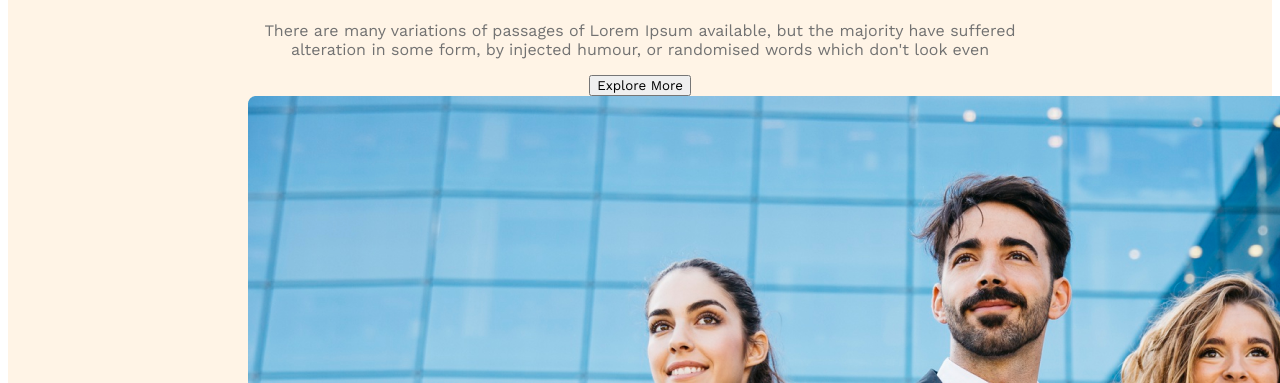
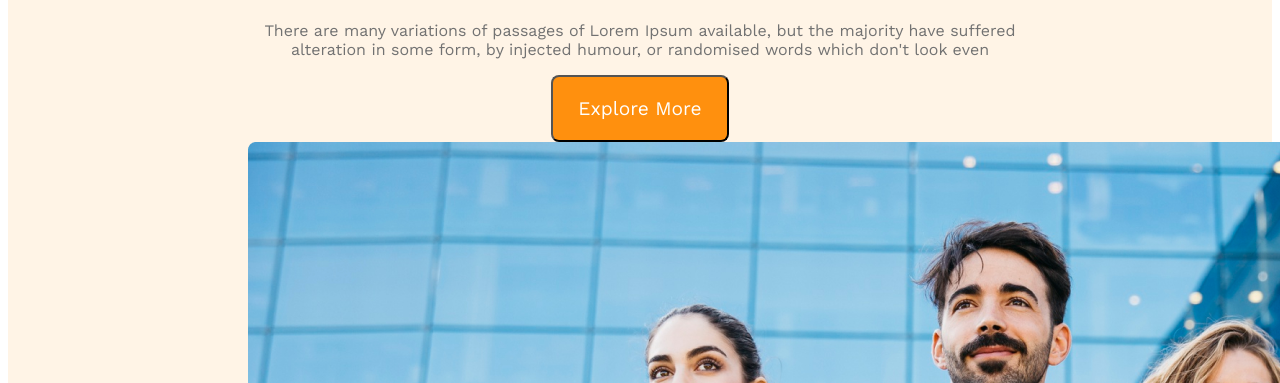
Before and after one commit to mrashid124/g3-architect-website, a plain HTML site: page index.html in a window 1280 px wide. Shown: the part 417-800 px from the top of the page. Drawn offline with nearby package versions, Linux system fonts and the light colour scheme.

Commit message:
Button content added

```diff
--- a/styles/architect.css
+++ b/styles/architect.css
@@ -9,6 +9,12 @@
     font-family: 'Work Sans', sans-serif;
 }
 .btn-primary{
+    border-radius: 8px;
+    background: #FF900E;
+    padding: 20px 25px;
+    color:  #FFF;
+    font-size: 1.2rem;
+    cursor: pointer;
 
 }
 /* header style */
```
